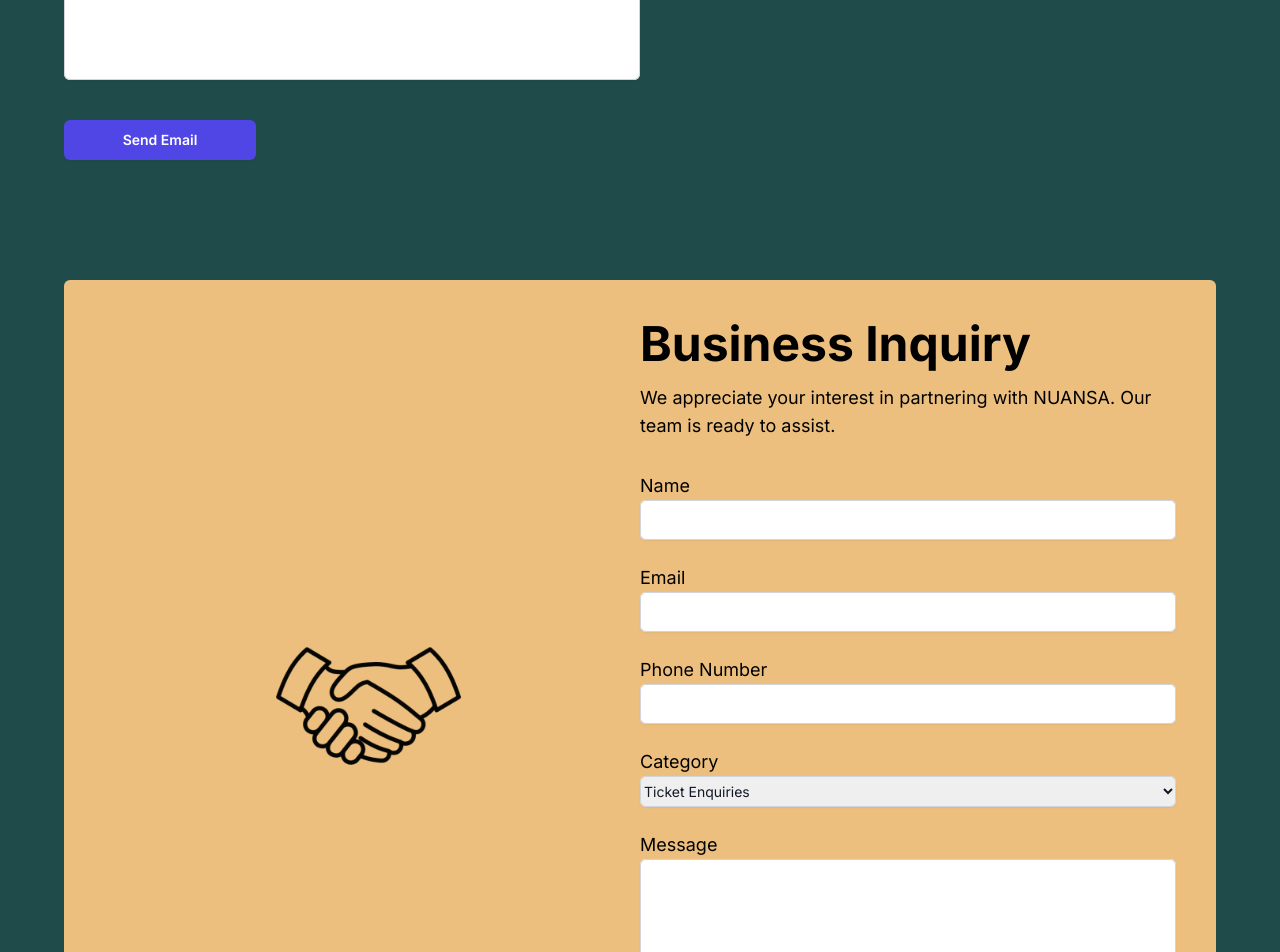
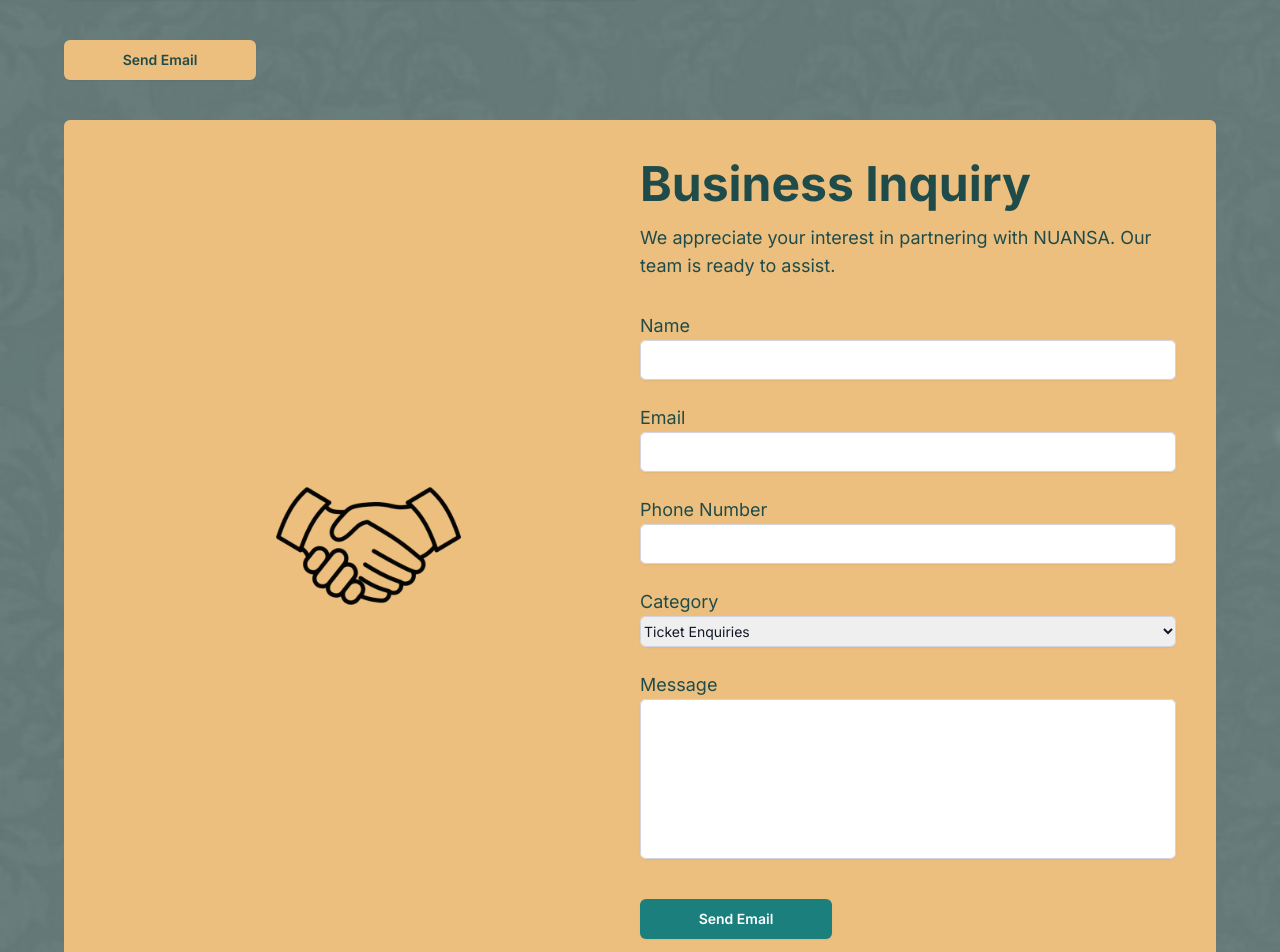
Before and after one commit to nuansacp2025/nuansa-web, a Next.js app: page /contact-us in a window 1280 px wide. Shown: the part 820-1772 px from the top of the page. Built offline with nearby package versions, Linux system fonts and the light colour scheme; no server answers.

Commit message:
Change colors

```diff
--- a/app/about-us/page.tsx
+++ b/app/about-us/page.tsx
@@ -15,7 +15,7 @@ export default function AboutUs() {
 
 
   return (
-    <div className="pt-12">
+    <div>
       {
         /*
         To test the modal overlay, uncomment below
@@ -42,10 +42,10 @@ export default function AboutUs() {
         */
       }
       {/* What is Nuansa section */}
-      <section className="text-center py-12 px-4 md:px-10">
+      <section className="text-center py-24 px-4 md:px-10 bg-orange-a">
         <FadeInDiv>
           <h1 className="text-4xl font-bold mb-4">What is &quot;Nuansa&quot;</h1>
-          <p className="text-lg mb-8">
+          <p className="text-lg">
             An annual arts and cultural event by a group of Indonesian students in NUS.
             It aims to promote the rich and diverse cultures of Indonesia.
           </p>
@@ -53,7 +53,7 @@ export default function AboutUs() {
       </section>
 
       {/* Fun Fact Section */}
-      <section className="text-center py-12 px-4 md:px-20 bg-orange-a w-full flex flex-col md:flex-row items-center justify-center">
+      <section className="text-center py-12 px-4 md:px-20 w-full flex flex-col md:flex-row items-center justify-center">
         <FadeInDiv>
           <h2 className="text-3xl mb-8 text-green-a">Fun Fact</h2>
         </FadeInDiv>
@@ -66,7 +66,7 @@ export default function AboutUs() {
       </section>
 
       {/* Vision and Mission Section */}
-      <section className="grid grid-cols-1 md:grid-cols-2 bg-orange-a gap-8 py-12 px-4 md:px-10 text-green-a">
+      <section className="grid grid-cols-1 md:grid-cols-2 gap-8 py-12 px-4 md:px-10 text-green-a">
         <FadeInDiv className="text-left">
           <h2 className="text-2xl font-semibold mb-4">Our Vision</h2>
           <p className="text-lg">
@@ -106,7 +106,7 @@ export default function AboutUs() {
           </div>
         </FadeInDiv>
       </section>
-      <section className="text-center py-12 bg-orange-a">
+      <section className="text-center py-12">
         {/* Flex container for Why Join Us section */}
         <FadeInDiv>
           <div className="flex flex-col-reverse md:flex-row items-center justify-center pb-10 gap-8 md:gap-20">
--- a/app/components/contact-us/business-form.tsx
+++ b/app/components/contact-us/business-form.tsx
@@ -15,44 +15,44 @@ export default function BusinessForm() {
     return (
         <div className="w-full flex flex-col gap-y-4">
             <div>
-                <h2 className="text-3xl sm:text-4xl md:text-5xl font-bold">Business Inquiry</h2>
-                <p className="text-md sm:text-lg my-4">We appreciate your interest in partnering with NUANSA. Our team is ready to assist.</p>
+                <h2 className="text-3xl sm:text-4xl md:text-5xl text-green-a font-bold">Business Inquiry</h2>
+                <p className="text-md sm:text-lg text-green-a my-4">We appreciate your interest in partnering with NUANSA. Our team is ready to assist.</p>
             </div>
             <form action={`https://formsubmit.co/${formSubmitKey}`} method="POST" className="w-full" encType="multipart/form-data">
                 <input type="hidden" name="_next" value={formSubmitSuccessUrl}></input>
                 <div className="grid grid-cols-2 gap-x-8 gap-y-6">
                     <div className="col-span-2">
-                        <label htmlFor="name" className="text-md sm:text-lg">Name</label>
+                        <label htmlFor="name" className="text-md sm:text-lg text-green-a">Name</label>
                         <input type="text" id="name" name="name" value={name} onChange={(e) => setName(e.target.value)} required
-                               className="block w-full rounded-md border-0 px-2 sm:px-3.5 py-1.5 sm:py-2 text-gray-900 shadow-sm ring-1 ring-inset ring-gray-300 placeholder:text-gray-400 focus:ring-2 focus:ring-inset focus:ring-indigo-600 sm:text-sm sm:leading-6 focus:outline-none"/>
+                               className="block w-full rounded-md border-0 px-2 sm:px-3.5 py-1.5 sm:py-2 text-gray-900 shadow-sm ring-1 ring-inset ring-gray-300 placeholder:text-gray-400 focus:ring-2 focus:ring-inset focus:ring-green-b sm:text-sm sm:leading-6 focus:outline-none"/>
                     </div>
                     <div className="col-span-2">
-                        <label htmlFor="email" className="text-md sm:text-lg">Email</label>
+                        <label htmlFor="email" className="text-md sm:text-lg text-green-a">Email</label>
                         <input type="text" id="email" name="email" value={email} onChange={(e) => setEmail(e.target.value)} required
-                               className="block w-full rounded-md border-0 px-2 sm:px-3.5 py-1.5 sm:py-2 text-gray-900 shadow-sm ring-1 ring-inset ring-gray-300 placeholder:text-gray-400 focus:ring-2 focus:ring-inset focus:ring-indigo-600 sm:text-sm sm:leading-6 focus:outline-none"/>
+                               className="block w-full rounded-md border-0 px-2 sm:px-3.5 py-1.5 sm:py-2 text-gray-900 shadow-sm ring-1 ring-inset ring-gray-300 placeholder:text-gray-400 focus:ring-2 focus:ring-inset focus:ring-green-b sm:text-sm sm:leading-6 focus:outline-none"/>
                     </div>
                     <div className="col-span-2">
-                        <label htmlFor="phone-number" className="text-md sm:text-lg">Phone Number</label>
+                        <label htmlFor="phone-number" className="text-md sm:text-lg text-green-a">Phone Number</label>
                         <input type="text" id="phone-number" name="phone-number" value={phoneNumber} onChange={(e) => setPhoneNumber(e.target.value)} required
-                               className="block w-full rounded-md border-0 px-2 sm:px-3.5 py-1.5 sm:py-2 text-gray-900 shadow-sm ring-1 ring-inset ring-gray-300 placeholder:text-gray-400 focus:ring-2 focus:ring-inset focus:ring-indigo-600 sm:text-sm sm:leading-6 focus:outline-none"/>
+                               className="block w-full rounded-md border-0 px-2 sm:px-3.5 py-1.5 sm:py-2 text-gray-900 shadow-sm ring-1 ring-inset ring-gray-300 placeholder:text-gray-400 focus:ring-2 focus:ring-inset focus:ring-green-b sm:text-sm sm:leading-6 focus:outline-none"/>
                     </div>
                     <div className="col-span-2">
-                        <label htmlFor="category" className="text-md sm:text-lg">Category</label>
-                        <select id="category" name="category" className="block w-full rounded-md border-0 py-1.5 text-gray-900 shadow-sm ring-1 ring-inset ring-gray-300 placeholder:text-gray-400 focus:ring-2 focus:ring-inset focus:ring-indigo-600 sm:text-sm sm:leading-6 focus:outline-none" required>
+                        <label htmlFor="category" className="text-md sm:text-lg text-green-a">Category</label>
+                        <select id="category" name="category" className="block w-full rounded-md border-0 py-1.5 text-gray-900 shadow-sm ring-1 ring-inset ring-gray-300 placeholder:text-gray-400 focus:ring-2 focus:ring-inset focus:ring-green-b sm:text-sm sm:leading-6 focus:outline-none" required>
                             <option value="ticket-enquiries">Ticket Enquiries</option>
                             <option value="sponsorship-enquiries">Sponsorship Enquiries</option>
                         </select>
                     </div>
                     <div className="col-span-2">
-                        <label htmlFor="message" className="text-md sm:text-lg">Message</label>
+                        <label htmlFor="message" className="text-md sm:text-lg text-green-a">Message</label>
                         <div>
-                            <textarea name="message" id="message" value={message} onChange={(e) => setMessage(e.target.value)} className="resize-none block w-full rounded-md h-40 border-0 px-2 sm:px-3.5 py-1.5 sm:py-2 text-xs sm:text-base text-gray-900 shadow-sm ring-1 ring-inset ring-gray-300 focus:ring-2 focus:ring-inset focus:ring-indigo-600 focus:outline-none"></textarea>
+                            <textarea name="message" id="message" value={message} onChange={(e) => setMessage(e.target.value)} className="resize-none block w-full rounded-md h-40 border-0 px-2 sm:px-3.5 py-1.5 sm:py-2 text-xs sm:text-base text-gray-900 shadow-sm ring-1 ring-inset ring-gray-300 focus:ring-2 focus:ring-inset focus:ring-green-b focus:outline-none"></textarea>
                         </div>
                     </div>
                 </div>
                 <div className="mt-10">
                     <button
-                        className="block w-full sm:w-48 rounded-md bg-indigo-600 px-3.5 py-2.5 text-center text-sm font-semibold text-white shadow-sm hover:bg-indigo-500 focus-visible:outline focus-visible:outline-2 focus-visible:outline-offset-2 focus-visible:outline-indigo-600">Send Email
+                        className="block w-full sm:w-48 rounded-md bg-green-b px-3.5 py-2.5 text-center text-sm font-semibold text-white shadow-sm hover:bg-green-b/75">Send Email
                     </button>
                 </div>
             </form>
--- a/app/components/contact-us/general-form.tsx
+++ b/app/components/contact-us/general-form.tsx
@@ -14,7 +14,7 @@ export default function GeneralForm() {
     return (
         <div className="w-full flex flex-col gap-y-4">
             <div>
-                <h2 className="text-3xl sm:text-4xl md:text-5xl font-bold">General Inquiry</h2>
+                <h2 className="text-3xl sm:text-4xl md:text-5xl text-orange-a font-bold">General Inquiry</h2>
                 <p className="text-md sm:text-lg my-4">Have a question or need assistance? We&apos;re here to help! Feel free to reach out to us with any inquiries!</p>
             </div>
             <form action={`https://formsubmit.co/${formSubmitKey}`} method="POST" className="w-full">
@@ -23,33 +23,33 @@ export default function GeneralForm() {
                     <div className="col-span-2">
                         <label htmlFor="name" className="text-md sm:text-lg">Name</label>
                         <input type="text" id="name" name="name" value={name} onChange={(e) => setName(e.target.value)} required
-                               className="block w-full rounded-md border-0 px-2 sm:px-3.5 py-1.5 sm:py-2 text-gray-900 shadow-sm ring-1 ring-inset ring-gray-300 placeholder:text-gray-400 focus:ring-2 focus:ring-inset focus:ring-indigo-600 sm:text-sm sm:leading-6 focus:outline-none"/>
+                               className="block w-full rounded-md border-0 px-2 sm:px-3.5 py-1.5 sm:py-2 text-gray-900 shadow-sm ring-1 ring-inset ring-gray-300 placeholder:text-gray-400 focus:ring-2 focus:ring-inset focus:ring-green-b sm:text-sm sm:leading-6 focus:outline-none"/>
                     </div>
                     <div className="col-span-2">
                         <label htmlFor="email" className="text-md sm:text-lg">Email</label>
                         <input type="text" id="email" name="email" value={email} onChange={(e) => setEmail(e.target.value)} required
-                               className="block w-full rounded-md border-0 px-2 sm:px-3.5 py-1.5 sm:py-2 text-gray-900 shadow-sm ring-1 ring-inset ring-gray-300 placeholder:text-gray-400 focus:ring-2 focus:ring-inset focus:ring-indigo-600 sm:text-sm sm:leading-6 focus:outline-none"/>
+                               className="block w-full rounded-md border-0 px-2 sm:px-3.5 py-1.5 sm:py-2 text-gray-900 shadow-sm ring-1 ring-inset ring-gray-300 placeholder:text-gray-400 focus:ring-2 focus:ring-inset focus:ring-green-b sm:text-sm sm:leading-6 focus:outline-none"/>
                     </div>
                     <div className="col-span-2">
                         <label htmlFor="phone-number" className="text-md sm:text-lg">Phone Number</label>
                         <input type="text" id="phone-number" name="phone-number" value={phoneNumber} onChange={(e) => setPhoneNumber(e.target.value)} required
-                               className="block w-full rounded-md border-0 px-2 sm:px-3.5 py-1.5 sm:py-2 text-gray-900 shadow-sm ring-1 ring-inset ring-gray-300 placeholder:text-gray-400 focus:ring-2 focus:ring-inset focus:ring-indigo-600 sm:text-sm sm:leading-6 focus:outline-none"/>
+                               className="block w-full rounded-md border-0 px-2 sm:px-3.5 py-1.5 sm:py-2 text-gray-900 shadow-sm ring-1 ring-inset ring-gray-300 placeholder:text-gray-400 focus:ring-2 focus:ring-inset focus:ring-green-b sm:text-sm sm:leading-6 focus:outline-none"/>
                     </div>
                     <div className="col-span-2">
                         <label htmlFor="subject" className="text-md sm:text-lg">Subject</label>
                         <input type="text" id="subject" name="subject" value={subject} onChange={(e) => setSubject(e.target.value)} required
-                               className="block w-full rounded-md border-0 px-2 sm:px-3.5 py-1.5 sm:py-2 text-gray-900 shadow-sm ring-1 ring-inset ring-gray-300 placeholder:text-gray-400 focus:ring-2 focus:ring-inset focus:ring-indigo-600 sm:text-sm sm:leading-6 focus:outline-none"/>
+                               className="block w-full rounded-md border-0 px-2 sm:px-3.5 py-1.5 sm:py-2 text-gray-900 shadow-sm ring-1 ring-inset ring-gray-300 placeholder:text-gray-400 focus:ring-2 focus:ring-inset focus:ring-green-b sm:text-sm sm:leading-6 focus:outline-none"/>
                     </div>
                     <div className="col-span-2">
                         <label htmlFor="message" className="text-md sm:text-lg">Message</label>
                         <div>
-                            <textarea name="message" id="message" value={message} onChange={(e) => setMessage(e.target.value)} className="resize-none block w-full rounded-md h-40 border-0 px-2 sm:px-3.5 py-1.5 sm:py-2 text-xs sm:text-base text-gray-900 shadow-sm ring-1 ring-inset ring-gray-300 focus:ring-2 focus:ring-inset focus:ring-indigo-600 focus:outline-none"></textarea>
+                            <textarea name="message" id="message" value={message} onChange={(e) => setMessage(e.target.value)} className="resize-none block w-full rounded-md h-40 border-0 px-2 sm:px-3.5 py-1.5 sm:py-2 text-xs sm:text-base text-gray-900 shadow-sm ring-1 ring-inset ring-gray-300 focus:ring-2 focus:ring-inset focus:ring-green-b focus:outline-none"></textarea>
                         </div>
                     </div>
                 </div>
                 <div className="mt-10">
                     <button
-                        className="block w-full sm:w-48 rounded-md bg-indigo-600 px-3.5 py-2.5 text-center text-sm font-semibold text-white shadow-sm hover:bg-indigo-500 focus-visible:outline focus-visible:outline-2 focus-visible:outline-offset-2 focus-visible:outline-indigo-600">Send Email
+                        className="block w-full sm:w-48 rounded-md bg-orange-a px-3.5 py-2.5 text-center text-sm font-semibold text-green-a shadow-sm hover:bg-orange-a/75">Send Email
                     </button>
                 </div>
             </form>
--- a/app/contact-us/page.tsx
+++ b/app/contact-us/page.tsx
@@ -29,7 +29,7 @@ function SuccessMessage() {
 
 export default function ContactPage() {
     return (
-        <div className="items-center bg-green-a space-y-20 px-4 md:px-12 lg:px-16 pb-12">
+        <div className="items-center px-4 md:px-12 lg:px-16 pb-12">
             <Suspense>
                 <SuccessMessage/>
             </Suspense>
--- a/app/page.tsx
+++ b/app/page.tsx
@@ -77,12 +77,12 @@ export default function Home() {
         </h3>
         <div className="flex flex-col md:flex-row items-center justify-center gap-4 md:gap-12">
           <Link href="/contact-us#general-form">
-            <button className="block w-64 rounded-md bg-indigo-600 px-3.5 py-2.5 text-center text-lg font-semibold text-white shadow-sm hover:bg-indigo-500 focus-visible:outline focus-visible:outline-2 focus-visible:outline-offset-2 focus-visible:outline-indigo-600">
+            <button className="block w-64 rounded-md bg-green-b px-3.5 py-2.5 text-center text-lg font-semibold text-white shadow-sm hover:bg-green-b/75">
               General Inquiry
             </button>
           </Link>
           <Link href="/contact-us#business-form">
-            <button className="block w-64 rounded-md bg-indigo-600 px-3.5 py-2.5 text-center text-lg font-semibold text-white shadow-sm hover:bg-indigo-500 focus-visible:outline focus-visible:outline-2 focus-visible:outline-offset-2 focus-visible:outline-indigo-600">
+            <button className="block w-64 rounded-md bg-green-b px-3.5 py-2.5 text-center text-lg font-semibold text-white shadow-sm hover:bg-green-b/75">
               Business Inquiry
             </button>
           </Link>
```
